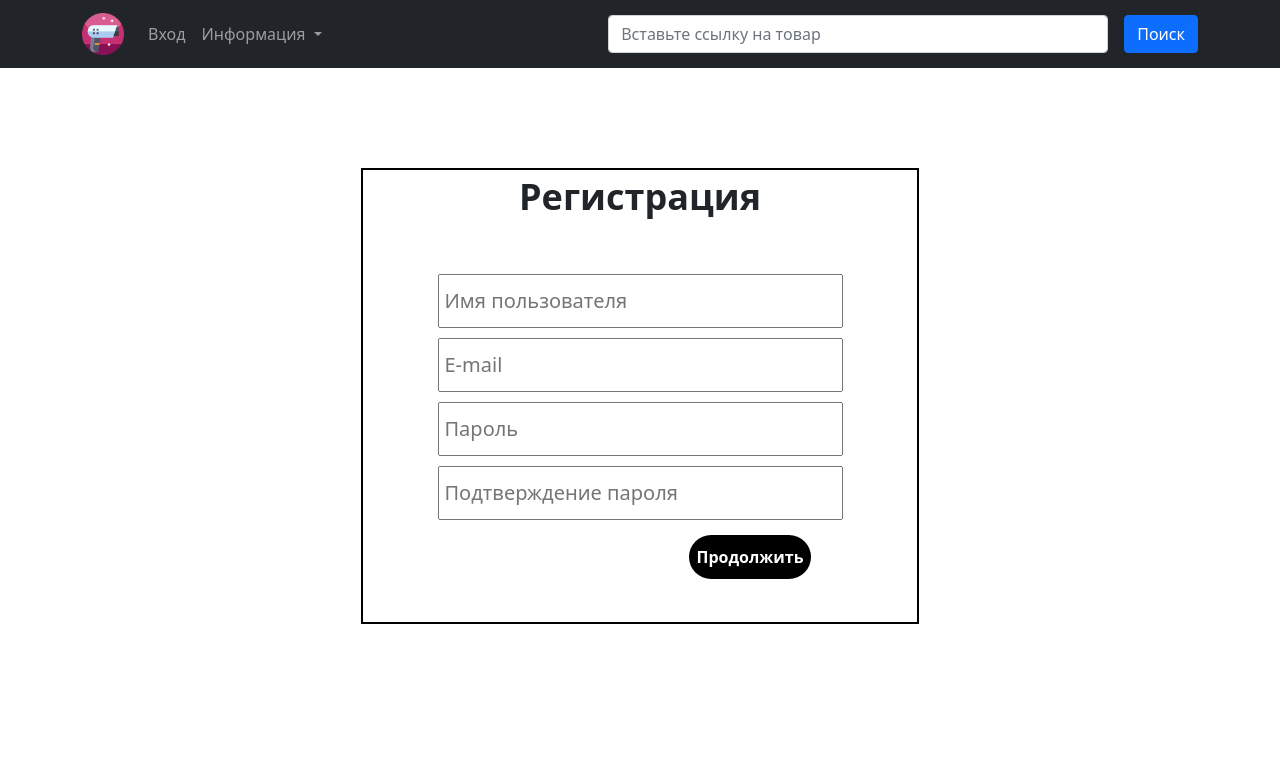
After one commit to rmskn/check_price, a PHP site: page /registration.php in a window 1280 px wide. The commit adds this page. Shown: the top 783 px of the page. Run offline with PHP 8.4, Linux system fonts and the light colour scheme.

Commit message:
Стр Рег и Входа

```diff
--- /dev/null
+++ b/registration.php
@@ -0,0 +1,70 @@
+<html lang="ru">
+<head>
+    <meta charset="UTF-8">
+    <meta http-equiv="X-UA-Compatible" content="IE=edge">
+    <meta name="viewport" content="width=device-width, initial-scale=1.0">
+    <link rel="preconnect" href="https://fonts.gstatic.com">
+    <link rel="stylesheet" href="style.css">
+    <link href="https://fonts.googleapis.com/css2?family=Montserrat:wght@300&family=Open+Sans&family=Roboto:wght@300&display=swap" rel="stylesheet">
+    <title>Регистрация</title>
+    <!-- CSS only -->
+    <link href="https://cdn.jsdelivr.net/npm/bootstrap@5.0.1/dist/css/bootstrap.min.css" rel="stylesheet" integrity="sha384-+0n0xVW2eSR5OomGNYDnhzAbDsOXxcvSN1TPprVMTNDbiYZCxYbOOl7+AMvyTG2x" crossorigin="anonymous">
+</head>
+<body>
+<nav class="navbar navbar-expand-lg navbar-dark bg-dark">
+  <div class="container-xl ">
+  <a class="navbar-brand" href="index.php">
+      <img src="/img/Logo.png" alt="" width="42">
+    </a>
+    <button class="navbar-toggler" type="button" data-bs-toggle="collapse" data-bs-target="#navbarSupportedContent" aria-controls="navbarSupportedContent" aria-expanded="false" aria-label="Toggle navigation">
+      <span class="navbar-toggler-icon"></span>
+    </button>
+    <div class="collapse navbar-collapse" id="navbarSupportedContent">
+      <ul class="navbar-nav me-auto mb-2 mb-lg-0">
+
+        <li class="nav-item ">
+          <a class="nav-link" href="auth.php">Вход</a>
+        </li>
+
+
+        <li class="nav-item dropdown">
+          <a class="nav-link dropdown-toggle" href="#" id="navbarDropdown" role="button" data-bs-toggle="dropdown" aria-expanded="false">
+            Информация
+          </a>
+          <ul class="dropdown-menu"  aria-labelledby="navbarDropdown">
+            <li ><a class="dropdown-item"  href="#">О нас</a></li>
+            <li><a class="dropdown-item" href="#">Поддерживаемые магазины</a></li>
+            <li><hr class="dropdown-divider"></li>
+            <li><a class="dropdown-item" href="#">Справка</a></li>
+          </ul>
+        </li>
+      </ul>
+      <form class="d-flex" style="margin-top:auto; margin-bottom:auto;" action="vendor/find.php" method="post">
+        <input class="form-control me-3" style="width:500px;" type="text" placeholder="Вставьте ссылку на товар" name="findhref">
+        <button class="btn btn-primary" type="submit">Поиск</button>
+      </form>
+    </div>
+  </div>
+</nav>
+
+    <div class="container">
+    <div class="reg">
+    <form class="reg-form" action="">
+            <div class="form_text">Регистрация</div>
+              <input class="form-input" type="text" placeholder="Имя пользователя"><br>
+              <input class="form-input" type="text" placeholder="E-mail"><br>
+              <input class="form-input" type="text" placeholder="Пароль"><br>
+              <input class="form-input" type="text" placeholder="Подтверждение пароля"><br>
+              <button class="form-btn">Продолжить</button>
+            </form>
+    </div>
+    </div>
+
+    <!-- <footer class="footer">
+  <div class="footer-text">checkprice@mail.ru</div>
+</footer> -->
+
+<script src="https://cdn.jsdelivr.net/npm/bootstrap@5.0.1/dist/js/bootstrap.bundle.min.js" integrity="sha384-gtEjrD/SeCtmISkJkNUaaKMoLD0//ElJ19smozuHV6z3Iehds+3Ulb9Bn9Plx0x4" crossorigin="anonymous"></script>
+
+</body>
+</html>
--- a/style.css
+++ b/style.css
@@ -120,9 +120,23 @@ h1,h2,h3,h4 {
     background: rgb(46, 46, 46);
     color: rgb(211, 211, 211);
     font-family: 'Roboto', sans-serif;
-
+    position:absolute;
+	bottom:0;
 }
 .footer-text {
 text-align: right;
 padding-right: 20px;
 }
+
+.reg {
+    width: 50%;
+    margin-left: auto;
+    margin-right: auto;
+    margin-top: 100px;
+}
+
+.reg-form {
+    padding-bottom: 43px;
+    text-align: center;
+    border: black 2px solid;
+}
```
Also changed, not shown: auth.php (added, +68 -0 lines), index.php (+6 -6 lines).
